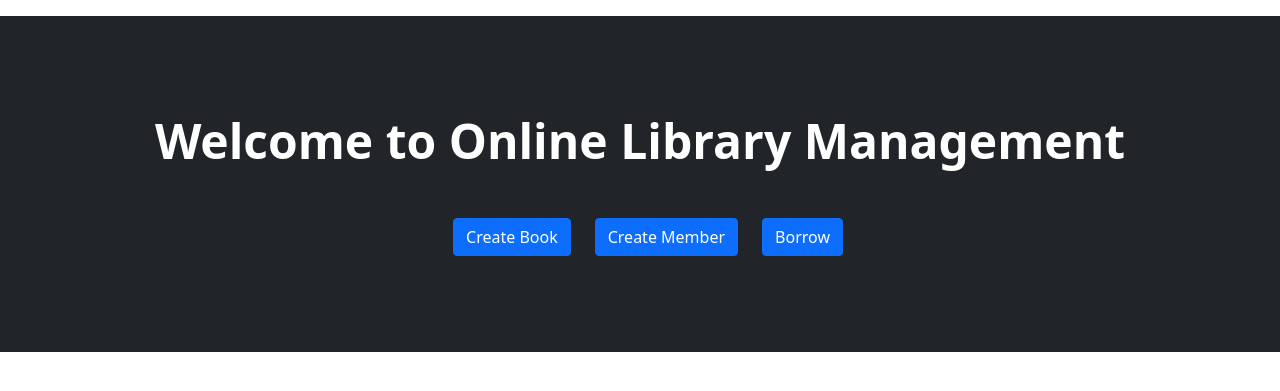
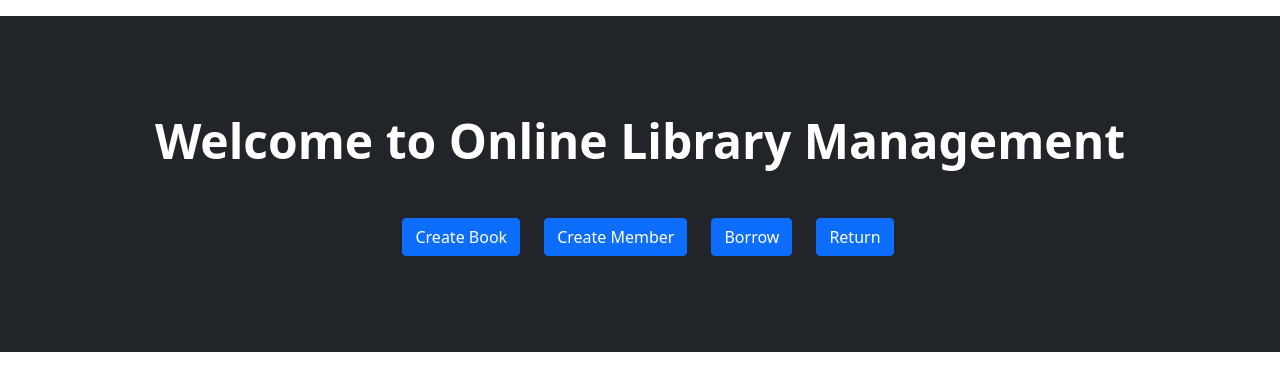
Before and after one commit to sumaiya2908/flask-library-mangement, a Flask app: page / in a window 1280 px wide. Shown: the part 73-464 px from the top of the page. Run offline with Flask 2, Linux system fonts and the light colour scheme; parts of the project's set-up code (start-up, migrations or seed data) failed here and were passed over.

Commit message:
Add return book function

```diff
--- a/library/forms.py
+++ b/library/forms.py
@@ -1,39 +1,35 @@
 from flask_wtf import FlaskForm
-from werkzeug.utils import validate_arguments
 from wtforms import StringField, IntegerField, SubmitField
 from wtforms.validators import Length, DataRequired, ValidationError
-from library.models import Member, Book
-from library import db
+from library.models import Member, Book, Transaction
+from sqlalchemy import and_
 
-
+# form for creating and updating members
 class member_form(FlaskForm):
 
     # check if unique memberName already exists
     def validate_member_name(self, member_name_to_check):
-        member = Member.query.filter_by(
-            member_name=member_name_to_check.data).first()
-        if member:  # if member already exists
-            raise ValidationError(
-                'Username already exists! Please try a different Member Name')
+        member = Member.query.filter_by(member_name=member_name_to_check.data).first()
+        if member:
+            raise ValidationError('Username already exists! Please try a different Member Name')
+
 
     # check if phone number already exists
     def validate_phone_number(self, phone_number_to_check):
-        phone = Member.query.filter_by(
-            phone_number=phone_number_to_check.data).first()
-        if phone:  # if phone number exists
-            raise ValidationError(
-                'Phone Number already exists! Please try a different Phone Number')
+        phone = Member.query.filter_by(phone_number=phone_number_to_check.data).first()
+        if phone:
+            raise ValidationError('Phone Number already exists! Please try a different Phone Number')
 
-    name = StringField(label='Name',  validators=[
-                       Length(min=2, max=30), DataRequired()])
-    member_name = StringField(label='Member Name',  validators=[
-                              Length(min=2, max=30), DataRequired()])
-    phone_number = IntegerField(
-        label='Phone Number', validators=[DataRequired()])
+
+    name = StringField(label='Name', validators=[Length(min=2, max=30), DataRequired()])
+    member_name = StringField(label='Member Name',  validators=[Length(min=2, max=30), DataRequired()])
+    phone_number = IntegerField(label='Phone Number', validators=[DataRequired()])
     submit = SubmitField(label='Submit')
 
 
+# form for creating and updating books
 class book_form(FlaskForm):
+
 
     def validate(self):
         if not super(book_form, self).validate():
@@ -46,6 +42,7 @@ class book_form(FlaskForm):
             self.author.errors.append(msg)
             return False
 
+
     title = StringField(label='Title', validators=[Length(min=2, max=50), DataRequired()])
     isbn = StringField(label='ISBN', validators=[DataRequired()])
     author = StringField(label='Author', validators=[Length(min=2, max=50), DataRequired()])
@@ -54,18 +51,15 @@ class book_form(FlaskForm):
 
 
 
-
-
 class search_form(FlaskForm):
     query = StringField(label='')
 
 
-class delete_form(FlaskForm):
-    delete = SubmitField(label="delete")
 
-
+#form for borrowing books
 class borrow_book_form(FlaskForm):
 
+    #validations for borrowing books
     def validate(self):
         book = Book.query.filter_by(title = self.book_name.data).first()
         member = Member.query.filter_by(member_name = self.member_name.data).first()
@@ -90,14 +84,37 @@ class borrow_book_form(FlaskForm):
             return False
         else:
             return True
+
+
     member_name = StringField(label="Member Name", validators=[DataRequired()])
     book_name = StringField(label="Book Name", validators=[DataRequired()])
     borrow = SubmitField(label="Borrow")
 
 
+# form for returning a book
+class return_book_form(FlaskForm):
 
-class return_book_form(FlaskForm):
+
+    def validation(self):
+        book = Book.query.filter_by(title = self.book_name.data).first()
+        member = Member.query.filter_by(member_name = self.member_name.data).first()
+
+        borrowed_book = Transaction.query.filter(and_(Transaction.type_of_transaction == "borrow" ,
+                                                      Transaction.returned == False,
+                                                      Transaction.book_name == book,
+
+                                                      Transaction.member == member)).all()
+        if not super(return_book_form, self).validate():
+                return False
+
+        if(borrowed_book is None):
+            msg = "No record of issue"
+            self.book_name.errors.append(msg)
+            return False
+
+
+
     member_name = StringField(label="Member Name", validators=[DataRequired()])
     book_name = StringField(label="Book Name", validators=[DataRequired()])
-    paid = IntegerField(label="Paid", validators=[DataRequired()
-    ])
+    paid = IntegerField(label="Pay", validators=[DataRequired()])
+    submit = SubmitField(label="Return")
--- a/library/models.py
+++ b/library/models.py
@@ -6,7 +6,6 @@ class Member(db.Model):
     member_name = db.Column(db.String(length=30), nullable=False, unique=True)
     phone_number = db.Column(db.Integer())
     amount = db.Column(db.Integer(), default=0)
-    books = db.relationship('Book', backref='borrowed_member', lazy=True)
     transactions = db.relationship('Transaction', backref='borrowed_member', lazy=True)
 
 
@@ -19,7 +18,7 @@ class Book(db.Model):
     author = db.Column(db.Integer(), nullable=False)
     stock = db.Column(db.Integer(), default=0)
     borrow_stock = db.Column(db.Integer(), default=0)
-    member = db.Column(db.Integer(), db.ForeignKey('member.id'))
+    member = db.Column(db.Integer(), default = 0)
     transactions = db.relationship('Transaction', backref='borrowed_book', lazy=True)
 
 
@@ -30,5 +29,5 @@ class Transaction(db.Model):
     member = db.Column(db.Integer(), db.ForeignKey('member.id'))
     type_of_transaction = db.Column(db.String(length=7), nullable=False)
     date = db.Column(db.Date())
-    returned = db.Column(db.Boolean())
+    returned = db.Column(db.Boolean(), default = False)
     amount = db.Column(db.Integer())
--- a/library/routes.py
+++ b/library/routes.py
@@ -1,27 +1,37 @@
-from datetime import date
+# internal imports
+from library.forms import book_form, member_form, return_book_form, borrow_book_form
+from library import app, db
+
+# external imports
 import requests
 import json
 
-from library.forms import book_form, member_form, delete_form, return_book_form, borrow_book_form
+from datetime import date
+from library.forms import book_form, return_book_form, borrow_book_form
 from flask import render_template, redirect, url_for, flash, request
-from library import app, db
-from library.models import Member, Book, Transaction
+from library.models import Book, Member, Transaction
+from sqlalchemy import and_
 
 
 # Renders Home Page
 @app.route('/')
 @app.route('/home')
 def home_page():
-    return render_template('home.html', book_form = book_form(), member_form = member_form(), borrow_form = borrow_book_form())
+    return render_template('home.html', book_form = book_form(), member_form = member_form(), borrow_form = borrow_book_form(), return_form = return_book_form())
 
 
-# Renders Books Page
-@app.route('/books', methods=['GET', 'POST'])
+
+# -------------------------------------Book Routes------------------------------
+
+# Renders book page
+@app.route('/books', methods=['GET','POST'])
 def books_page():
+    # reads books from db
     books = Book.query.all()
-    form_book = book_form()  # Read books from db
-    if form_book.validate_on_submit():  # if no error
-        # Create a book in db
+    form_book = book_form()
+
+    # if no validation error while creating book
+    if form_book.validate_on_submit():
         book_to_create = Book(title = book_form().title.data,
                               isbn = book_form().isbn.data,
                               author = book_form().author.data,
@@ -32,74 +42,40 @@ def books_page():
         flash('Successfully create a book', category="success")
         return redirect(url_for('books_page'))
 
-    if form_book.errors != {}:  # If there are no errors from the validations
+    # if error occurs
+    if form_book.errors != {}:
         for err_msg in form_book.errors.values():
             flash(f'There was an error with creating a book: {err_msg}', category='danger')
 
-    return render_template('books/books.html', book_form=book_form(), form = delete_form(), books=books, length = len(books), borrow_form = borrow_book_form())
+    return render_template('books/books.html', book_form=book_form(), books=books, length = len(books), borrow_form = borrow_book_form(), return_form = return_book_form())
 
 
-# Renders Members Page
-@app.route('/members', methods=['GET', 'POST'])
-def members_page():
-    member = Member.query.all()
-    form_member = member_form() # members to read
-    if form_member.validate_on_submit():
-        # Create a member in db
-        member_to_create = Member(name = member_form().name.data,  # add member to db
-                                  phone_number = member_form().phone_number.data,
-                                  member_name = member_form().member_name.data)
-        db.session.add(member_to_create)
-        db.session.commit()
-        flash('Successfully create a member', category="success")
-        return redirect(url_for('members_page'))
-
-    if form_member.errors != {}: # If there are not errors from the validations
-        for err_msg in form_member.errors.values():
-            flash(f'There was an error with creating a Member: {err_msg}', category = 'danger')
-    return render_template('members/members.html', member_form=member_form(), members=member, length = len(member), borrow_form = borrow_book_form())
-
-
-
-@app.route('/transactions')
-def transactions_page():
-    transaction = Transaction.query.all()
-    return render_template('transactions/transactions.html', transactions=transaction, length=len(transaction))
-
-
-#Delets a book
-@app.route('/delete-book/<book_id>', methods=['GET','POST'])
+# deletes a book
+@app.route('/delete-book/<book_id>', methods=['POST'])
 def delete_book(book_id):
     try:
-        # finds a book
+        # reads the requested book
         book = Book.query.get(book_id)
         db.session.delete(book)
         db.session.commit()
         flash("Deleted Successfully", category="success")
+
     except:
         flash("Error in deletion", category="danger")
+
     return redirect(url_for('books_page'))
 
 
-@app.route('/delete-member/<member_id>', methods=['POST'])
-def delete_member(member_id):
-    try:
-        member = Member.query.filter_by(id=member_id).first()
-        db.session.delete(member)
-        db.session.commit()
-        flash("Deleted Successfully", category="success")
-    except:
-        flash("Error in deletion", category="danger")
-    return redirect(url_for('members_page'))
-
-
-@app.route('/update-book/<book_id>', methods=['GET','POST'])
+# updates a book
+@app.route('/update-book/<book_id>', methods=['POST'])
 def update_book(book_id):
+    # reads requested book from db
     book = Book.query.filter_by(id=book_id).first()
     newTitle = request.form.get("title")
     newAuthor = request.form.get("author")
     newIsbn = request.form.get("isbn")
     newStock = request.form.get('stock')
+
     try:
         if(book.title is not newTitle):
             book.title = newTitle
@@ -110,33 +86,17 @@ def update_book(book_id):
         if(book.stock is not newStock):
             book.stock = newStock
             book.borrow_stock = newStock
+
         db.session.commit()
         flash("Updated Successfully!", category="success")
+
     except:
         flash("Failed to update", category="danger")
+
     return redirect(url_for('books_page'))
 
 
-@app.route('/update-member/<member_id>', methods=['GET','POST'])
-def update_member(member_id):
-    member = Member.query.filter_by(id=member_id).first()
-    newName = request.form.get("name")
-    newNumber = request.form.get("phone_number")
-    newMember = request.form.get("member_name")
-    try:
-        if(member.name is not newName):
-            member.name = newName
-        if(member.phone_number is not newNumber):
-            member.phone_number = newNumber
-        if(member.member_name is not newMember):
-            member.member_name = newMember
-        db.session.commit()
-        flash("Updated Successfully!", category="success")
-    except:
-        flash("Failed to update", category="danger")
-    return redirect(url_for('members_page'))
-
-
+# imports books from Frappe API with given title
 @app.route('/import-from-frappe', methods=['GET','POST'])
 def import_books_from_frappe():
     title = request.form.get('title')
@@ -147,28 +107,109 @@ def import_books_from_frappe():
     book_list = list(map(' '.join, book_list))
     author_list = db.session.query(Book.author).all()
     author_list = list(map(' '.join, author_list))
+
+    # if books are succesfully imported
     if len(books) > 0:
         for book in books:
+            # if no duplicate book is found
             if(book['title'] not in book_list and book['authors'] not in author_list):
-                book_to_create = Book(title=book['title'],  # add book to db
+                book_to_create = Book(title=book['title'],
                                   isbn=(book['isbn']),
                                   author=book['authors'],
-                                  stock=0,
-                                  borrow_stock=0)
+                                  stock=1,
+                                  borrow_stock=1)
                 db.session.add(book_to_create)
                 db.session.commit()
-
+            #skips when a duplicate is found
             else:
-                    continue
+                continue
         flash("succesfully Imported", category="success")
+    #if error in importing the books
     else:
         flash("No response from the API", category="danger")
+
     return redirect(url_for('books_page'))
 
 
 
+# -------------------------------------Member Routes------------------------------
+
+# Renders member page
+@app.route('/members', methods=['GET', 'POST'])
+def members_page():
+    # read members from db
+    member = Member.query.all()
+
+    form_member = member_form()
+
+    # if no validation error in creating a member
+    if form_member.validate_on_submit():
+        # creates a member in db
+        member_to_create = Member(name = member_form().name.data,
+                                  phone_number = member_form().phone_number.data,
+                                  member_name = member_form().member_name.data)
+        db.session.add(member_to_create)
+        db.session.commit()
+
+        flash('Successfully create a member', category="success")
+        return redirect(url_for('members_page'))
+
+    # if validation error occured
+    if form_member.errors != {}: # If there are not errors from the validations
+        for err_msg in form_member.errors.values():
+            flash(f'There was an error with creating a Member: {err_msg}', category = 'danger')
+    return render_template('members/members.html', member_form=form_member, members=member, length = len(member), borrow_form = borrow_book_form(), return_form = return_book_form())
 
 
+# deletes a member
+@app.route('/delete-member/<member_id>', methods=['POST'])
+def delete_member(member_id):
+    try:
+        # reads requested member from db
+        member = Member.query.filter_by(id=member_id).first()
+        db.session.delete(member)
+        db.session.commit()
+        flash("Deleted Successfully", category="success")
+
+    except:
+        flash("Error in deletion", category="danger")
+
+    return redirect(url_for('members_page'))
+
+
+
+# updates a member
+@app.route('/update-member/<member_id>', methods=['GET','POST'])
+def update_member(member_id):
+    # reads requested member from db
+    member = Member.query.filter_by(id=member_id).first()
+    newName = request.form.get("name")
+    newNumber = request.form.get("phone_number")
+    newMember = request.form.get("member_name")
+
+    try:
+        if(member.name is not newName):
+            member.name = newName
+        if(member.phone_number is not newNumber):
+            member.phone_number = newNumber
+        if(member.member_name is not newMember):
+            member.member_name = newMember
+        db.session.commit()
+        flash("Updated Successfully!", category="success")
+
+    except:
+        flash("Failed to update", category="danger")
+
+    return redirect(url_for('members_page'))
+
+
+
+# -------------------------------------Transaction Routes------------------------------
+
+@app.route('/transactions')
+def transactions_page():
+    transaction = Transaction.query.all()
+    return render_template('transactions/transactions.html', transactions=transaction, length=len(transaction), borrow_form = borrow_book_form(), return_form = return_book_form())
 
 
 @app.route('/borrow-book', methods=['POST'])
@@ -182,12 +223,13 @@ def borrow_book():
         member.amount = member.amount - 30
         print(member.amount)
         book.borrow_stock = book.borrow_stock - 1
-        book.member = member.id
+        book.member = book.member + 1
         borrow_book = Transaction(book = book.id,
                                   book_name = book.title,
                                   member = member.member_name,
                                   type_of_transaction = "borrow",
                                   returned = False,
+                                  amount = 0,
                                   date= date.today())
         db.session.add(borrow_book)
         db.session.commit()
@@ -200,18 +242,23 @@ def borrow_book():
 
 @app.route('/return-book', methods=['POST'])
 def return_book():
-    member_requested = return_book_form().member_name.data()
-    book_requested = return_book_form().book_name.data()
-    paid = return_book_form().paid.data()
+    member_requested = return_book_form().member_name.data
+    book_requested = return_book_form().book_name.data
+    paid = return_book_form().paid.data
+
     if return_book_form().validate_on_submit():
-        transac = Transaction.query.get(book_requested) and Transaction.query.get(member_requested)
-        book = Book.query.get(book_requested)
-        member = Member.query.get(member_requested)
-        member.amount = member.amount - paid
-        book.borrow_stock = book.borrow_stock+1
-        transac.returned = True
+        borrowed_book = Transaction.query.filter(and_(Transaction.type_of_transaction == "borrow" ,
+                                                      Transaction.returned == False,
+                                                      Transaction.book_name == book_requested,
+                                                      Transaction.member == member_requested)).first()
+        book = Book.query.filter_by(title = book_requested).first()
+        member = Member.query.filter_by(member_name = member_requested).first()
+        member.amount = member.amount + paid
+        book.borrow_stock = book.borrow_stock + 1
+        borrowed_book.returned = True
         return_book = Transaction(book = book.id,
-                                  member = member.id,
+                                  book_name = book.title,
+                                  member = member.member_name,
                                   type_of_transaction = "return",
                                   amount = paid,
                                   date= date.today())
@@ -222,6 +269,15 @@ def return_book():
         for err_msg in return_book_form().errors.values():
             flash(f'There was an error with returning book: {err_msg}', category = 'danger')
     return redirect(url_for('transactions_page'))
+
+
+
+
+
+
+
+
+
 # NOTES:
 
 # 1. REMOVE all CamelCase
--- a/library/templates/books/books.html
+++ b/library/templates/books/books.html
@@ -18,7 +18,7 @@
     Return
 </button>
 
-{% include 'frappe-api.html' %}
+{% include 'import-books-frappe.html' %}
 
 {% if  length > 0 %}
 
--- a/library/templates/home.html
+++ b/library/templates/home.html
@@ -14,6 +14,7 @@
  {% include 'books/add_book_modal.html' %}
  {% include 'members/add_member_modal.html' %}
  {% include 'transactions/borrow_book_modal.html' %}
+ {% include 'transactions/return_book_modal.html' %}
   <div class="bg-dark text-secondary px-4 py-5 text-center">
     <div class="py-5">
       <h1 class="display-5 fw-bold text-white mrbt-2">
@@ -30,6 +31,9 @@
       <button type="button" class="btn btn-primary m" data-bs-toggle="modal" data-bs-target="#borrowBookModal">
         Borrow
     </button>
+    <button type="button" class="btn btn-primary m" data-bs-toggle="modal" data-bs-target="#returnBookModal">
+      Return
+  </button>
 
 
         </div>
--- a/library/templates/transactions/return_book_modal.html
+++ b/library/templates/transactions/return_book_modal.html
@@ -0,0 +1,28 @@
+<div class="modal fade" id="returnBookModal" tabindex="-1" aria-labelledby="exampleModalLabel" aria-hidden="true">
+    <div class="modal-dialog">
+      <div class="modal-content">
+        <div class="modal-header">
+          <h5 class="modal-title" id="bookModalLabel">Return Book</h5>
+          <button type="button" class="btn-close" data-bs-dismiss="modal" aria-label="Close"></button>
+        </div>
+        <div class="modal-body">
+          <form action = './return-book' method="POST">
+            {{ return_form.hidden_tag() }}
+            {{ return_form.book_name.label() }}
+            {{ return_form.book_name(class="form-control", placeholder="Book Title")}}
+
+            {{ return_form.member_name.label() }}
+            {{ return_form.member_name(class="form-control", placeholder="Membername")}}
+
+            {{ return_form.paid.label() }}
+            {{ return_form.paid(class="form-control", placeholder="Amount Paid")}}
+
+        </div>
+        <div class="modal-footer">
+          <button type="button" class="btn btn-secondary" data-bs-dismiss="modal">Close</button>
+          {{return_form.submit(class="btn btn-primary")}}
+        </div>
+      </form>
+      </div>
+    </div>
+  </div>
```
Also changed, not shown: library/templates/transactions/transactions.html (+11 -1 lines), library/templates/import-books-frappe.html (renamed from library/templates/frappe-api.html).
